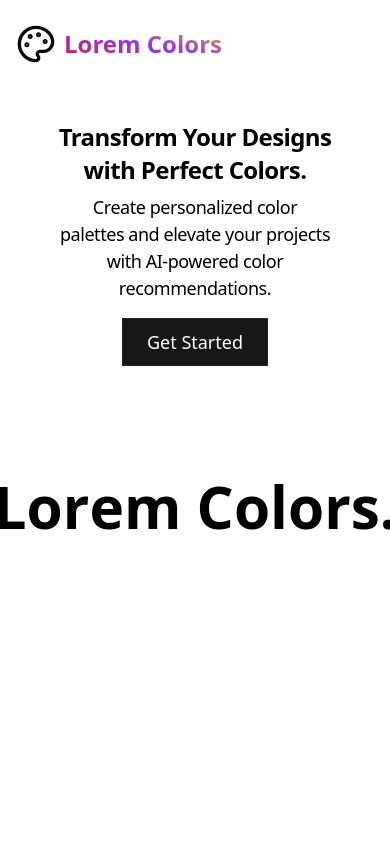
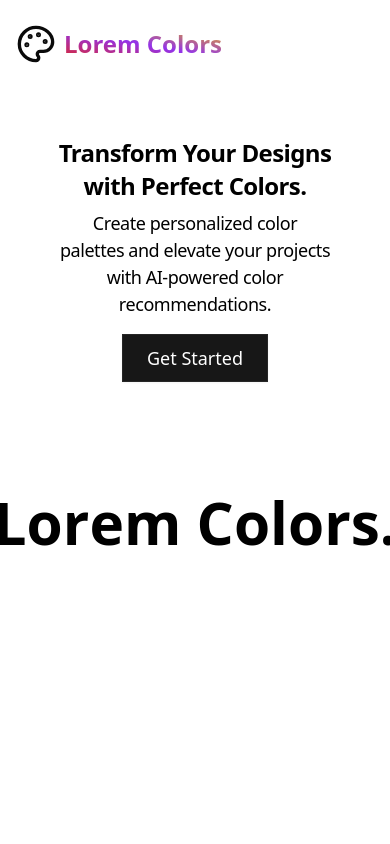
Before and after one commit to peterkessibu/lorem-colors, a Next.js app: page / in a window 390 px wide. Shown: the top 844 px of the page. Built offline with nearby package versions, Linux system fonts and the light colour scheme.

Commit message:
Update Hero component; adjust margin for improved layout spacing

```diff
--- a/components/Hero.js
+++ b/components/Hero.js
@@ -91,7 +91,7 @@ export default function Hero() {
             isClicked ? "bg-transparent" : ""
           } w-full`}
         >
-          <main className="mt-4 md:mt-6 mx-4 p-4 lg:py-16">
+          <main className="mt-8 md:mt-6 mx-4 p-4 lg:py-16">
             <motion.div
               initial={{ opacity: 0, y: 20 }}
               animate={{ opacity: 1, y: 0 }}
```
